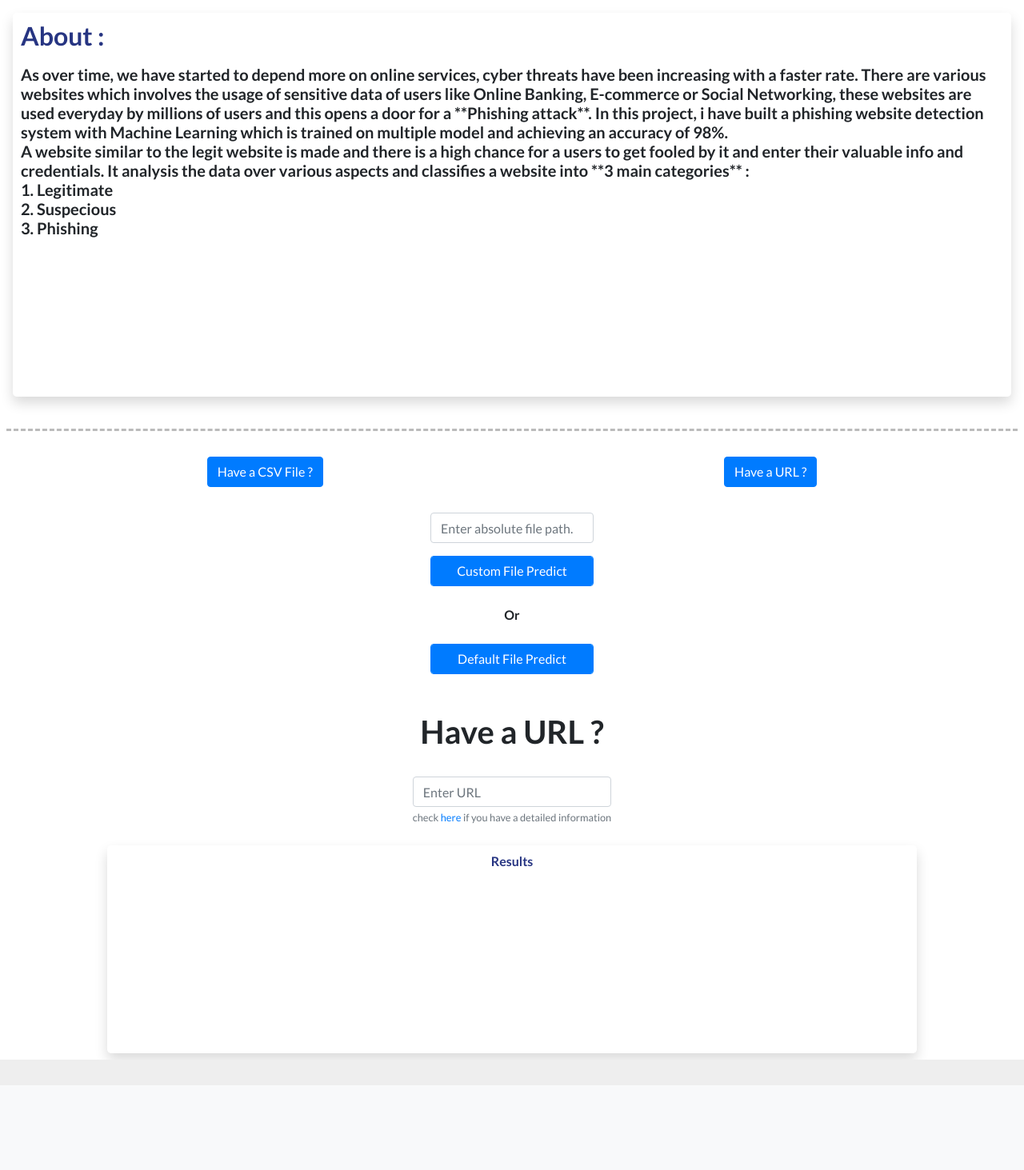
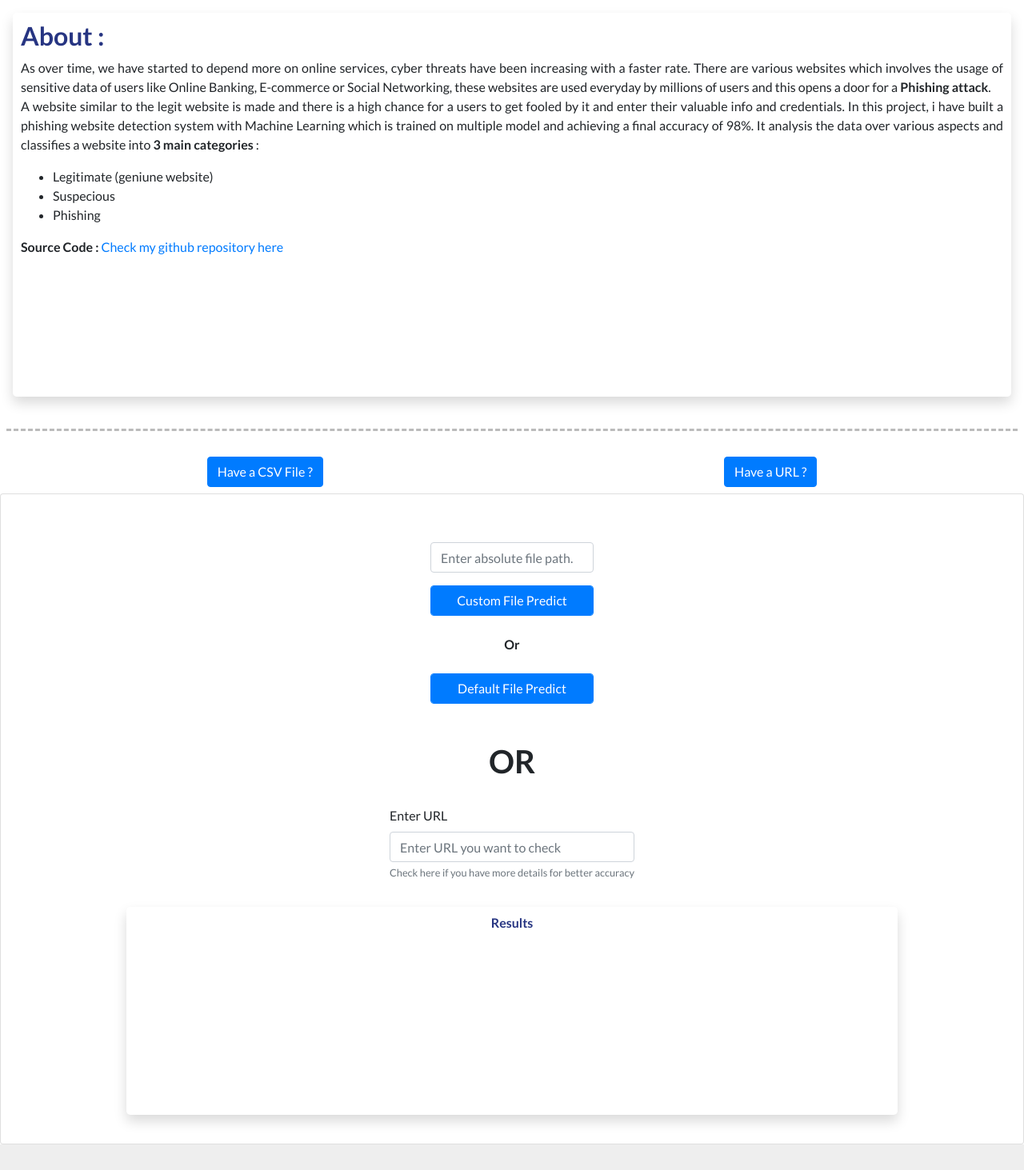
Before and after one commit to ayush237/Phising-Detector, a Flask app: page / in a window 1280 px wide. Shown: the part 62-1525 px from the top of the page at 80% size. Before the commit the page ends 1387 px from the top, so only its background shows below. Run offline with Flask 2, Linux system fonts and the light colour scheme; some libraries are stand-ins or nearby versions.

Commit message:
added checks file and updated webpage

```diff
--- a/templates/index.html
+++ b/templates/index.html
@@ -131,15 +131,14 @@
 					<div class="content-box shadow rounded-lg">
 						<h2 class="title">About :</h2>
 						<div>
-							<p class="text-justify"><h5>As over time, we have started to depend more on online services, cyber threats have been increasing with a faster rate. There are various websites which involves the usage of sensitive data of users like Online Banking, E-commerce or Social Networking, these websites are used everyday by millions of users and this opens a door for a **Phishing attack**.
-
-In this project, i have built a phishing website detection system with Machine Learning which is trained on multiple model and achieving an accuracy of 98%.
-							<br />
-							A website similar to the legit website is made and there is a high chance for a users to get fooled by it and enter their valuable info and credentials.
-							It analysis the data over various aspects and classifies a website into **3 main categories** :
-<br />1. Legitimate <br />
-2. Suspecious<br />
-3. Phishing </h5></p></div>
+							<p class="text-justify"> As over time, we have started to depend more on online services, cyber threats have been increasing with a faster rate. There are various websites which involves the usage of sensitive data of users like Online Banking, E-commerce or Social Networking, these websites are used everyday by millions of users and this opens a door for a <b>Phishing attack</b>.<br/> A website similar to the legit website is made and there is a high chance for a users to get fooled by it and enter their valuable info and credentials. In this project, i have built a phishing website detection system with Machine Learning which is trained on multiple model and achieving a final accuracy of 98%.
+							It analysis the data over various aspects and classifies a website into <b>3 main categories</b> :
+							<ul>
+							<li>Legitimate (geniune website)</li>
+							<li>Suspecious</li>
+							<li>Phishing</li>
+						</ul></p>
+							<b>Source Code :</b>  <a href="https://github.com/ayush237/Phising-Detector">Check my github repository here </a></div>
 					</div>
 				</div>
 		</div>
@@ -167,14 +166,19 @@ In this project, i have built a phishing website detection system with Machine L
   <div class="col">
     <div class="collapse multi-collapse" id="multiCollapseExample1">
       <div class="card card-body">
-        Anim pariatur cliche reprehenderit, enim eiusmod high life accusamus terry richardson ad squid. Nihil anim keffiyeh helvetica, craft beer labore wes anderson cred nesciunt sapiente ea proident.
+         If you want to predict a batch of files or a single csv file , put the address of the directory below. <br/>
+		  <i>Please name your files according to the convenction given in this <a href="https://github.com/ayush237/Phising-Detector/blob/master/schema_prediction.json">schema</a></i><br />
+		  Check this description to understand the encoding
       </div>
     </div>
   </div>
   <div class="col">
     <div class="collapse multi-collapse" id="multiCollapseExample2">
       <div class="card card-body">
-        Anim pariatur cliche reprehenderit, enim eiusmod high life accusamus terry richardson ad squid. Nihil anim keffiyeh helvetica, craft beer labore wes anderson cred nesciunt sapiente ea proident.
+        If you want to check a URL directly , paste the URL below and answer few observations about the website <br/>
+		  <i>Few observed features are required for a better accuracy of the prediction</i>
+		  <br/>
+		  <div class="pl-2 pr-2"><span class="badge badge-info">Coming Soon</span></div>
       </div>
     </div>
   </div>
@@ -184,10 +188,10 @@ In this project, i have built a phishing website detection system with Machine L
 
 	</section>
 
-	<div >
-  <div >
-    <div >
-				<div class="d-flex flex-column justify-content-around align-items-center">
+	<div class="card">
+  <div class="card-body m-2">
+    <div class=" d-flex p-2 flex-column align-items-center  justify-content-space-around ">
+				<div >
 					<br/>
 					<form method="post" id="datafetch_form" enctype="multipart/form-data">
 						<div class="form-group files color">
@@ -200,16 +204,17 @@ In this project, i have built a phishing website detection system with Machine L
 						</button>
 					</form>
 
-					<h1>Have a URL ?</h1>
-					<br />
+				</div>
+		<h1>OR</h1>
+		<br />
+				<div>
+					<div class="form-group">
+    <label for="exampleInputEmail1">Enter URL</label>
+    <input type="email" class="form-control" id="exampleInputEmail1" aria-describedby="emailHelp" placeholder="Enter URL you want to check">
+    <small id="emailHelp" class="form-text text-muted">Check <a>here</a> if you have more details for better accuracy</small>
+  </div>
 
-					<form>
-						<div class="form-group">
 
-    <input type="email" class="form-control" id="exampleInputEmail1" aria-describedby="emailHelp" placeholder="Enter URL">
-    <small id="emailHelp" class="form-text text-muted">check <a href="#">here</a> if you have a detailed information</small>
-  </div>
-					</form>
 
 				</div>
 			</div>
```
Also changed, not shown: 3 other files.
